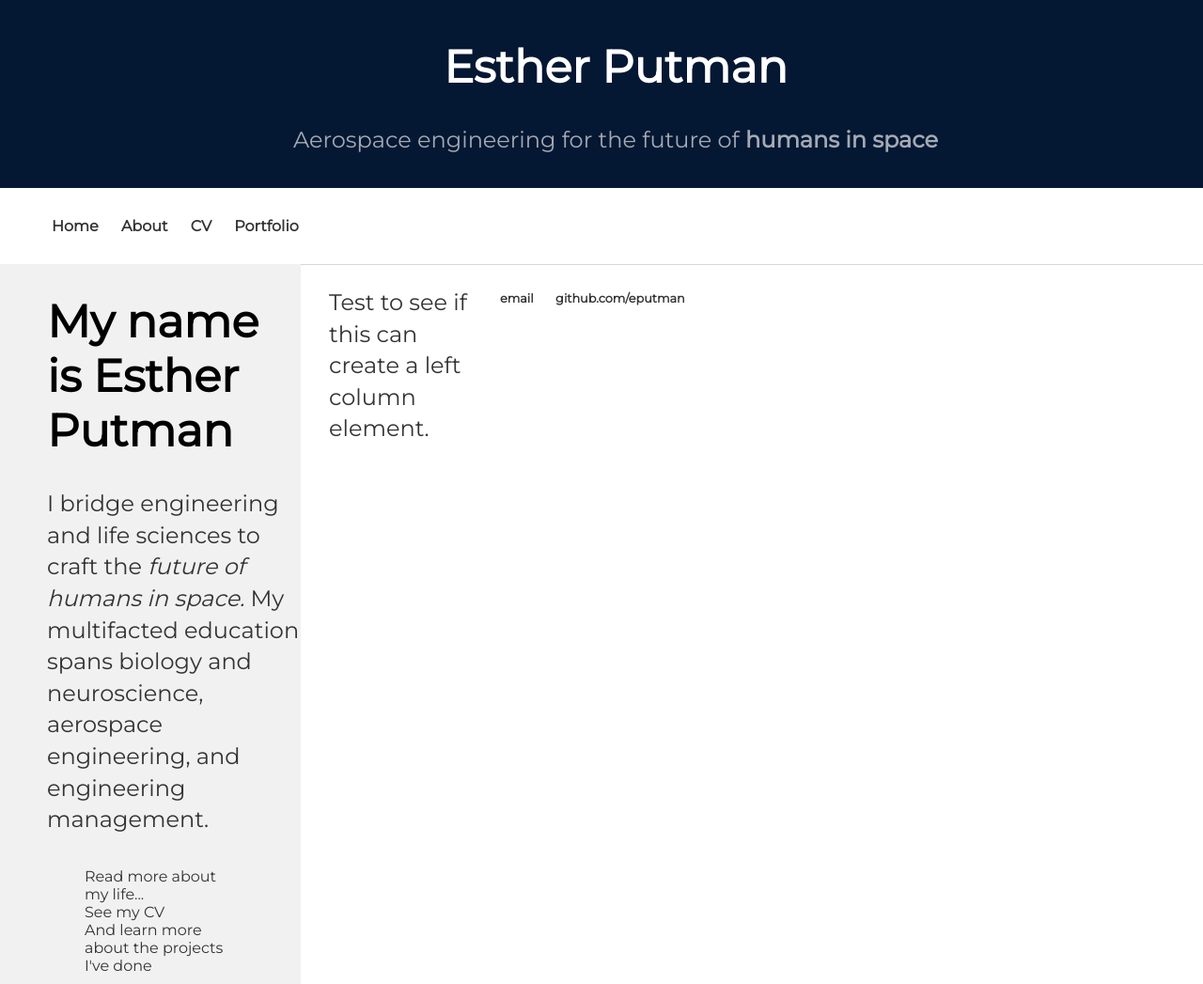
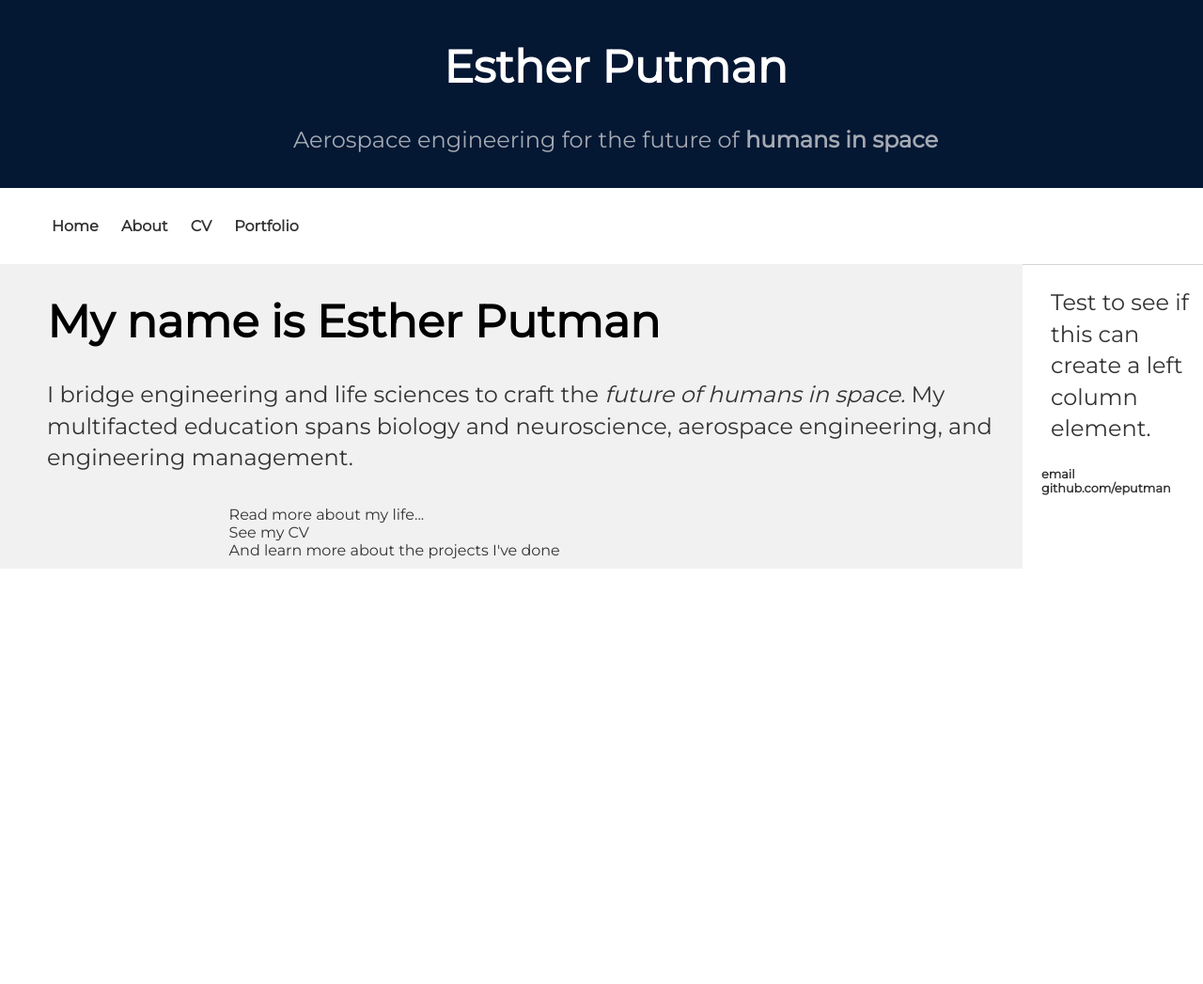
Before and after one commit to eputman/eputman.github.io, a Jekyll site: the page built from index.html, in a window 1280 px wide. Shown: the whole page at 94% size. Built offline with Jekyll 4.4.1, drawn with Linux system fonts in a browser that asks for light colours; nearby versions of some CDN libraries; after the commit the page ends 900 px from its top, so only the background shows below that.

Commit message:
Update main.css
Change right width to 95%

```diff
--- a/css/main.css
+++ b/css/main.css
@@ -20,7 +20,7 @@
 /* Right column */
 .rightcolumn {
   float: left;
-  width: 25%;
+  width: 85%;
   background-color: #f1f1f1;
   padding-left: 20px;
 }
```
